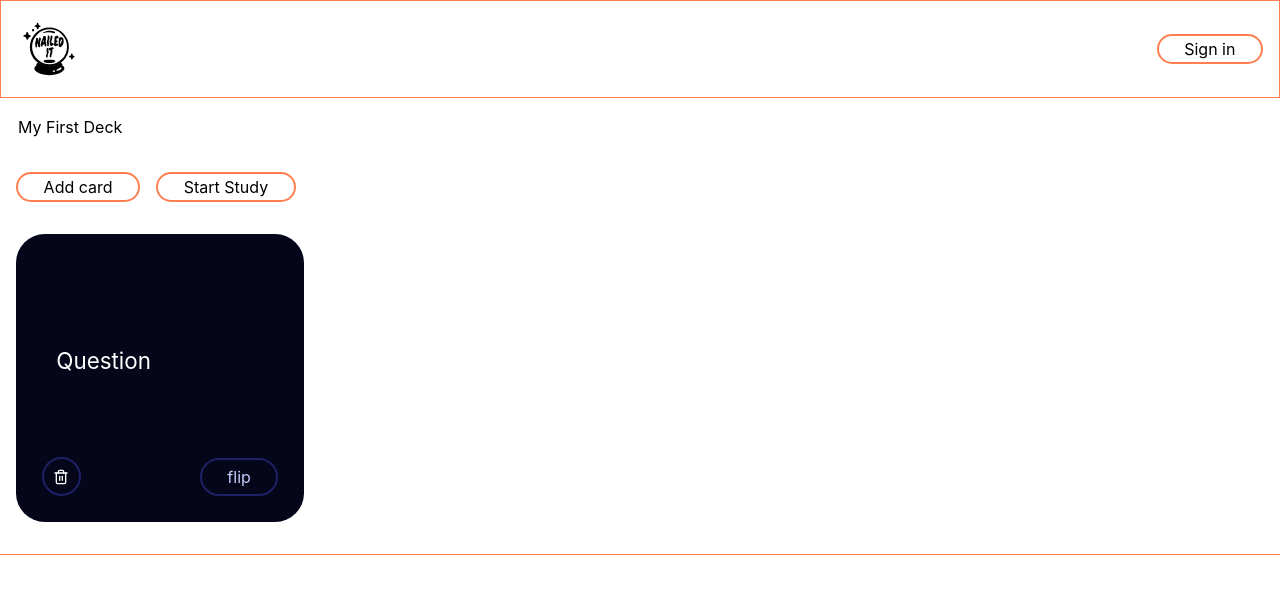
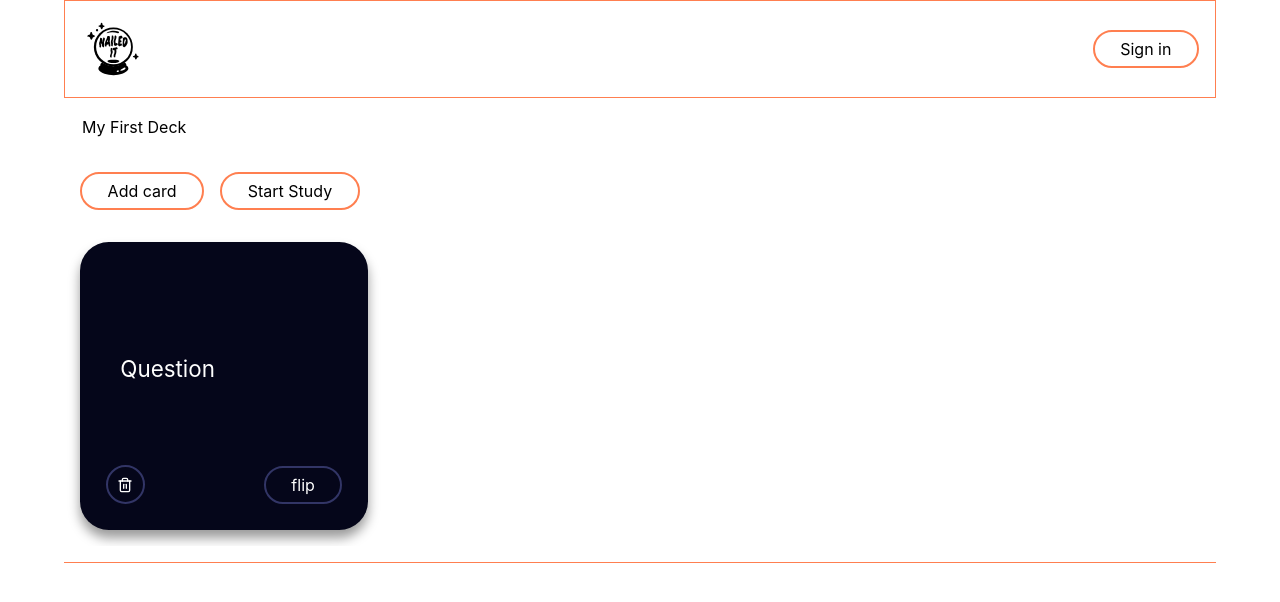
Before and after one commit to evilpaper/nailed-it, a React (Create React App) app: page / in a window 1280 px wide. Shown: the top 602 px of the page. Built offline with nearby package versions, Linux system fonts and the light colour scheme.

Commit message:
Tweak style, again

```diff
--- a/src/components/Card/styles.css
+++ b/src/components/Card/styles.css
@@ -9,9 +9,6 @@
 
 .card {
   position: absolute;
-  /*
-  border: 2px solid coral;
-  */
   background-color: #05061a;
   border-radius: 10%;
   text-align: center;
@@ -23,12 +20,7 @@
   justify-content: center;
   align-items: center;
   backface-visibility: hidden;
-}
-
-.back,
-.card__content--back {
-  background-color: coral;
-  color: antiquewhite;
+  box-shadow: 0 8px 12px 0 hsla(0, 0%, 0%, 0.4);
 }
 
 .card__content {
@@ -46,6 +38,12 @@
   padding: 1.8em;
 }
 
+.back,
+.card__content--back {
+  background-color: antiquewhite;
+  color: #05061a;
+}
+
 .card__content:focus {
   outline: 0;
 }
@@ -61,17 +59,24 @@
   margin: 0;
   font-size: 1em;
   color: #fefefe;
-  border-color: #1e2166;
+  border-color: #323566;
+}
+
+.card__delete:hover {
+  background-color: antiquewhite;
+  border-color: #05061a;
+  color: #05061a;
 }
 
 .card__delete--back {
-  border-color: antiquewhite;
-  color: antiquewhite;
+  border-color: #bcbdd2;
+  color: #05061a;
 }
 
 .card__delete--back:hover {
-  background-color: antiquewhite;
-  color: coral;
+  background-color: #05061a;
+  border-color: #05061a;
+  color: antiquewhite;
 }
 
 .card__edit {
@@ -87,14 +92,21 @@
   font-size: 0.8em;
 }
 
+.card__edit:hover {
+  background-color: antiquewhite;
+  border-color: #05061a;
+  color: #05061a;
+}
+
 .card__edit--back {
-  border-color: antiquewhite;
-  color: antiquewhite;
+  border-color: #bcbdd2;
+  color: #05061a;
 }
 
 .card__edit--back:hover {
-  background-color: antiquewhite;
-  color: coral;
+  background-color: #05061a;
+  border-color: #05061a;
+  color: antiquewhite;
 }
 
 .card__flip {
@@ -107,16 +119,22 @@
   font-size: 1em;
   height: 2.4em;
   color: #fefefe;
-  color: #c9ccff;
-  border-color: #1e2166;
+  border-color: #323566;
+}
+
+.card__flip:hover {
+  background-color: antiquewhite;
+  border-color: #05061a;
+  color: #05061a;
 }
 
 .card__flip--back {
-  border-color: antiquewhite;
-  color: antiquewhite;
+  border-color: #bcbdd2;
+  color: #05061a;
 }
 
 .card__flip--back:hover {
-  background-color: antiquewhite;
-  color: coral;
+  background-color: #05061a;
+  border-color: #05061a;
+  color: antiquewhite;
 }
--- a/src/components/app.css
+++ b/src/components/app.css
@@ -27,6 +27,8 @@ button {
   margin-left: 1em;
   padding-left: 1.6em;
   padding-right: 1.6em;
+  padding-top: 0.3em;
+  padding-bottom: 0.3em;
 }
 
 button:hover {
@@ -45,10 +47,6 @@ h2 {
   line-height: 2em;
 }
 
-#sign-in {
-  max-height: 2em;
-}
-
 .divider {
   background-color: coral;
   width: 100%;
@@ -57,7 +55,7 @@ h2 {
   margin-bottom: 1em;
 }
 
-@media (min-height: 599px) {
+@media (max-width: 599px) {
   .app {
     width: 100vw;
   }
```
